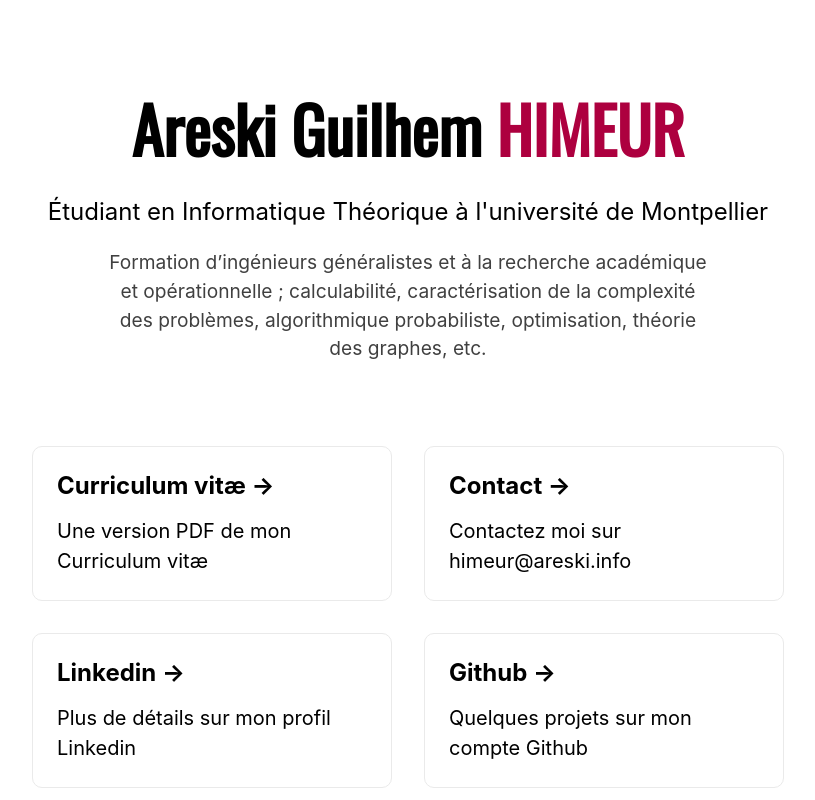
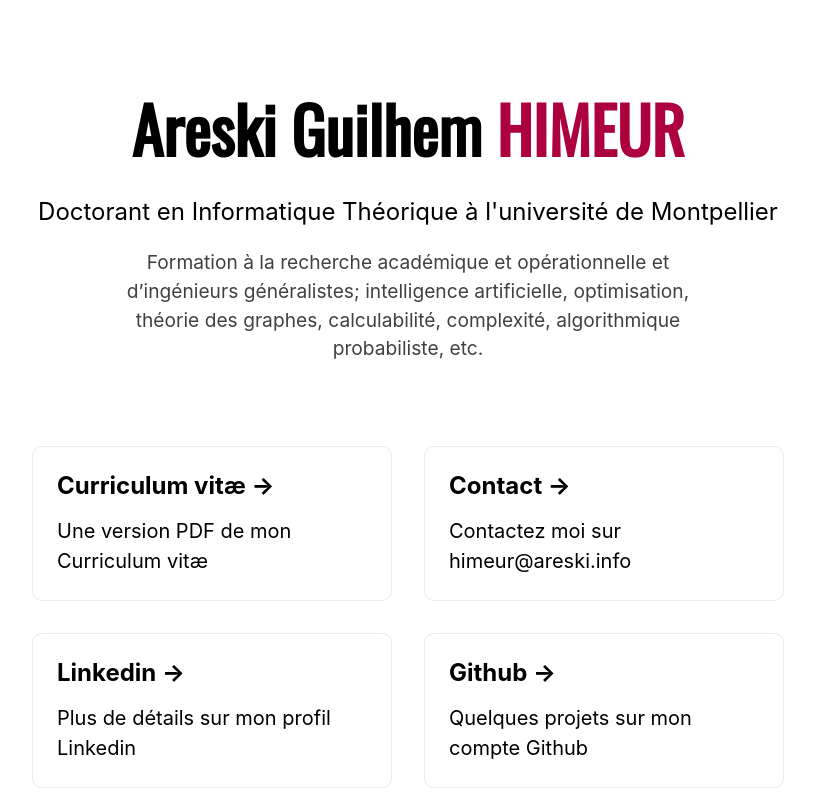
Before and after one commit to Hareski/areski.info, a Next.js app: page / in a window 1280 px wide. Shown: the top 800 px of the page, without its empty margins (232-1047 px from the left). Built offline with nearby package versions, Linux system fonts and the light colour scheme.

Commit message:
:speech_balloon: Update to Phd

```diff
--- a/pages/index.jsx
+++ b/pages/index.jsx
@@ -21,16 +21,16 @@ export default function Home() {
                 <meta property="og:type" content="website"/>
                 <meta name="og:title" property="og:title" content="Areski Guilhem Himeur - Curriculum vitæ"/>
                 <meta name="og:description" property="og:description"
-                      content="Étudiant en Informatique Théorique à l'université de Montpellier"/>
+                      content="Doctorant en Informatique Théorique à l'université de Montpellier"/>
             </Head>
             <main>
                 <Header
                     firstName={"Areski Guilhem"}
                     lastName={"HIMEUR"}
-                    subtitle={"Étudiant en Informatique Théorique à l'université de Montpellier"}
-                    description={"Formation d’ingénieurs généralistes et à la recherche académique et opérationnelle ; " +
-                    "calculabilité, caractérisation de la complexité des problèmes, algorithmique probabiliste, " +
-                    "optimisation, théorie des graphes, etc."}
+                    subtitle={"Doctorant en Informatique Théorique à l'université de Montpellier"}
+                    description={"Formation  à la recherche académique et opérationnelle et d’ingénieurs généralistes; " +
+                    "intelligence artificielle, optimisation, théorie des graphes, calculabilité, complexité, " +
+                    "algorithmique probabiliste, etc."}
                 />
 
                 <div className={styles.grid}>
```
Also changed, not shown: 1 other file (tests, documents, lock files or other folders).
